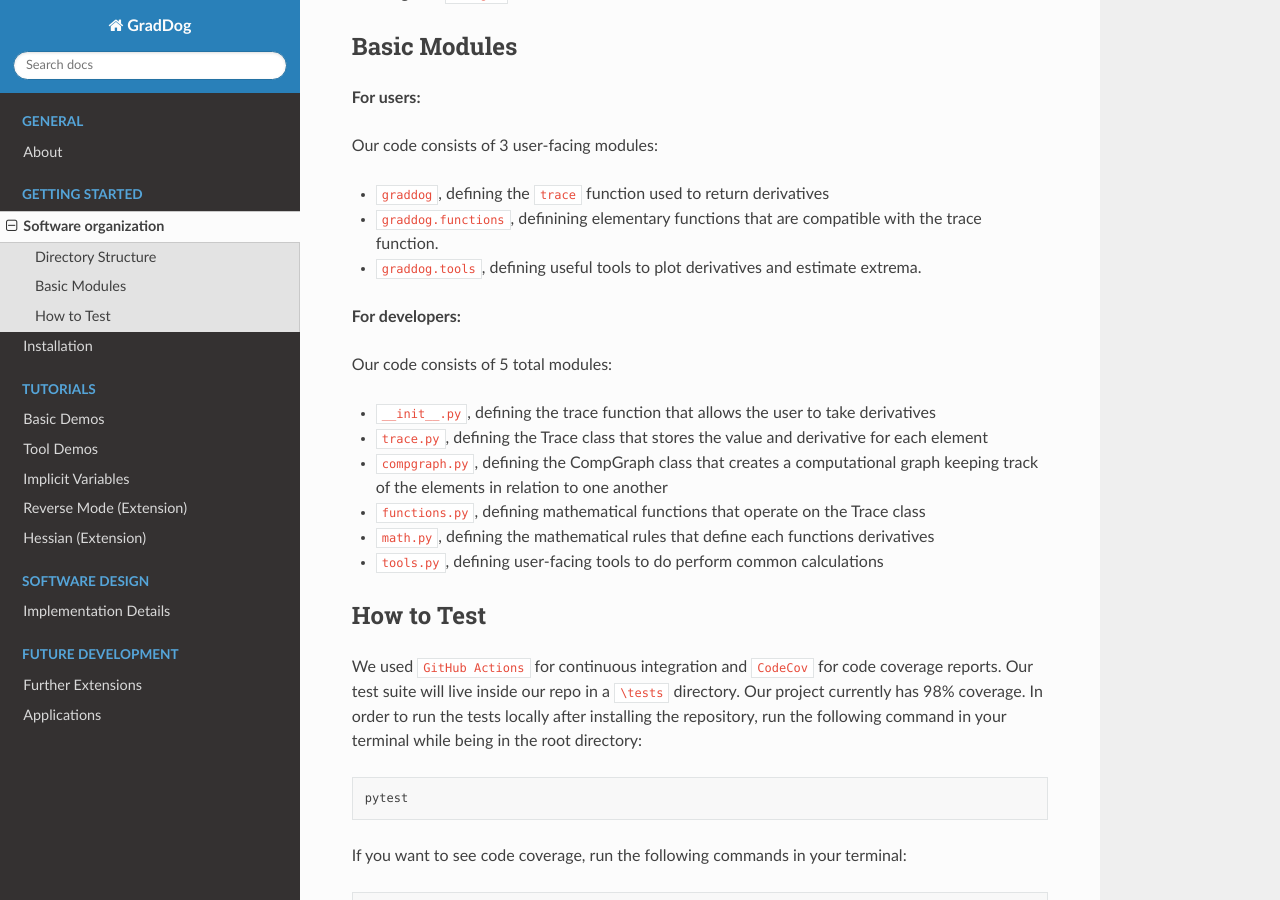
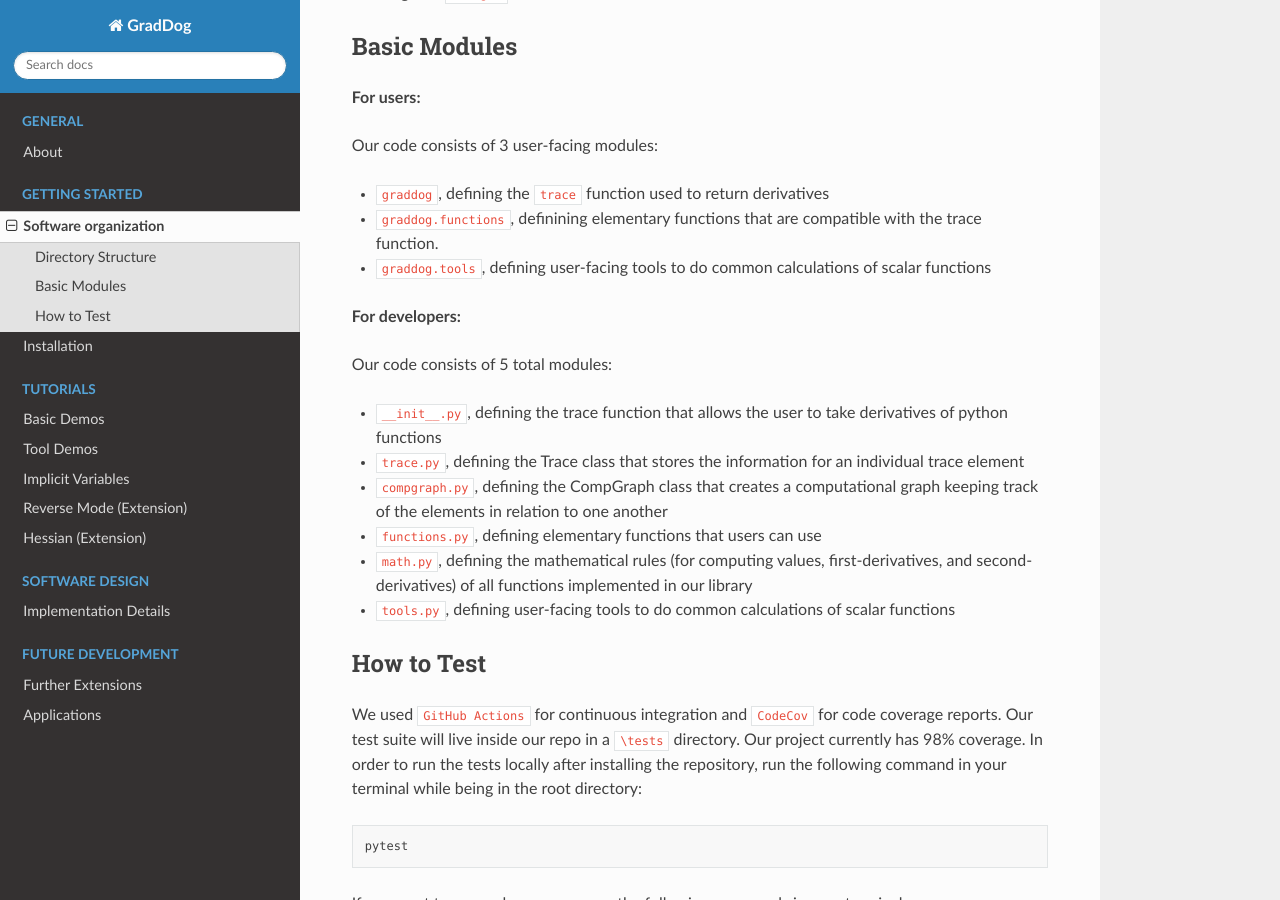
Before and after one commit to git-fetch-git-roll-over/GradDog, a Sphinx documentation site: the page built from docs/source/software_organization.rst, in a window 1280 px wide and 900 px high, scrolled down 434 px. Built offline with Sphinx 7.4.7 and the Read the Docs theme 2.0.0, drawn with Linux system fonts in a browser that asks for light colours.

Commit message:
Update software_organization.rst

```diff
--- a/docs/source/software_organization.rst
+++ b/docs/source/software_organization.rst
@@ -22,18 +22,18 @@ Our code consists of 3 user-facing modules:
 
 * ``graddog``, defining the ``trace`` function used to return derivatives
 * ``graddog.functions``, definining elementary functions that are compatible with the trace function.
-* ``graddog.tools``, defining useful tools to plot derivatives and estimate extrema.
+* ``graddog.tools``, defining user-facing tools to do common calculations of scalar functions
 
 **For developers:**
 
 Our code consists of 5 total modules:
 
-* ``__init__.py``, defining the trace function that allows the user to take derivatives
-* ``trace.py``, defining the Trace class that stores the value and derivative for each element
+* ``__init__.py``, defining the trace function that allows the user to take derivatives of python functions
+* ``trace.py``, defining the Trace class that stores the information for an individual trace element
 * ``compgraph.py``, defining the CompGraph class that creates a computational graph keeping track of the elements in relation to one another
-* ``functions.py``, defining mathematical functions that operate on the Trace class
-* ``math.py``, defining the mathematical rules that define each functions derivatives
-* ``tools.py``, defining user-facing tools to do perform common calculations
+* ``functions.py``, defining elementary functions that users can use
+* ``math.py``, defining the mathematical rules (for computing values, first-derivatives, and second-derivatives) of all functions implemented in our library
+* ``tools.py``, defining user-facing tools to do common calculations of scalar functions
 
 How to Test
 ------------
```
